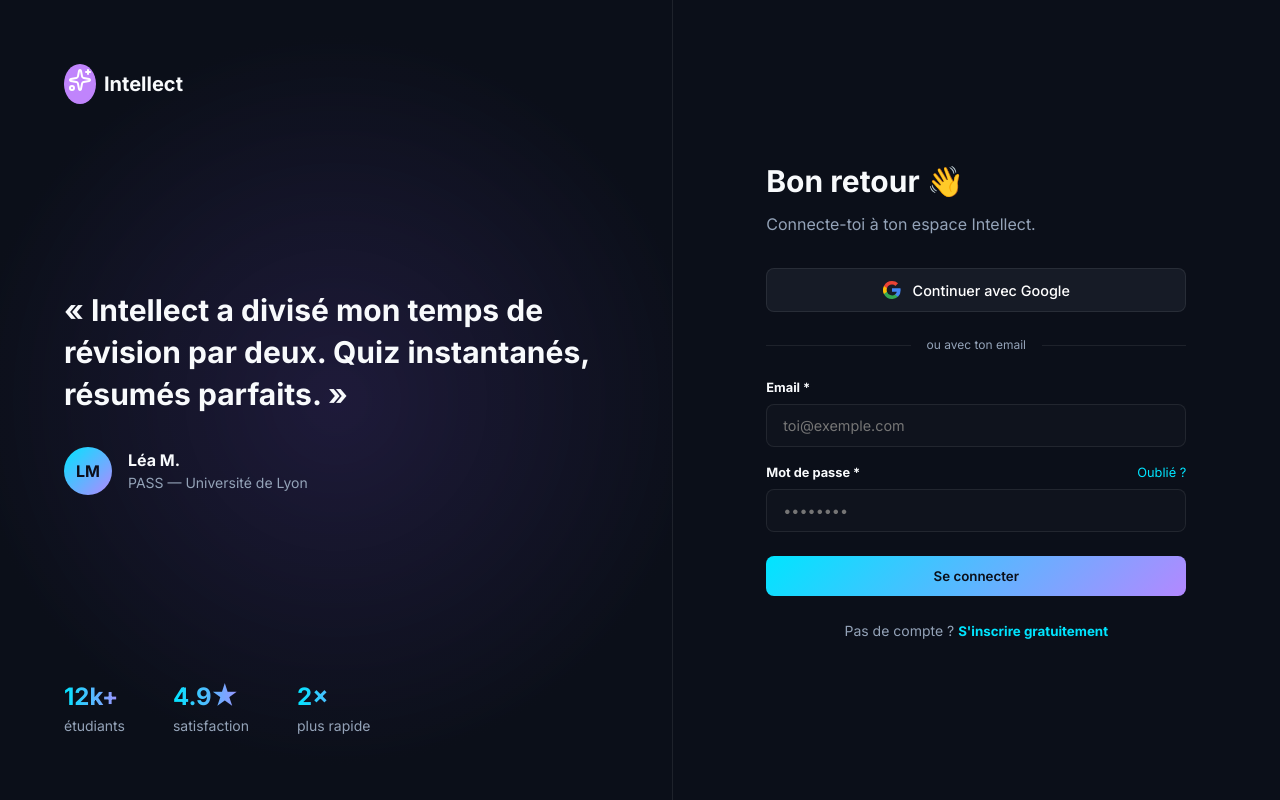
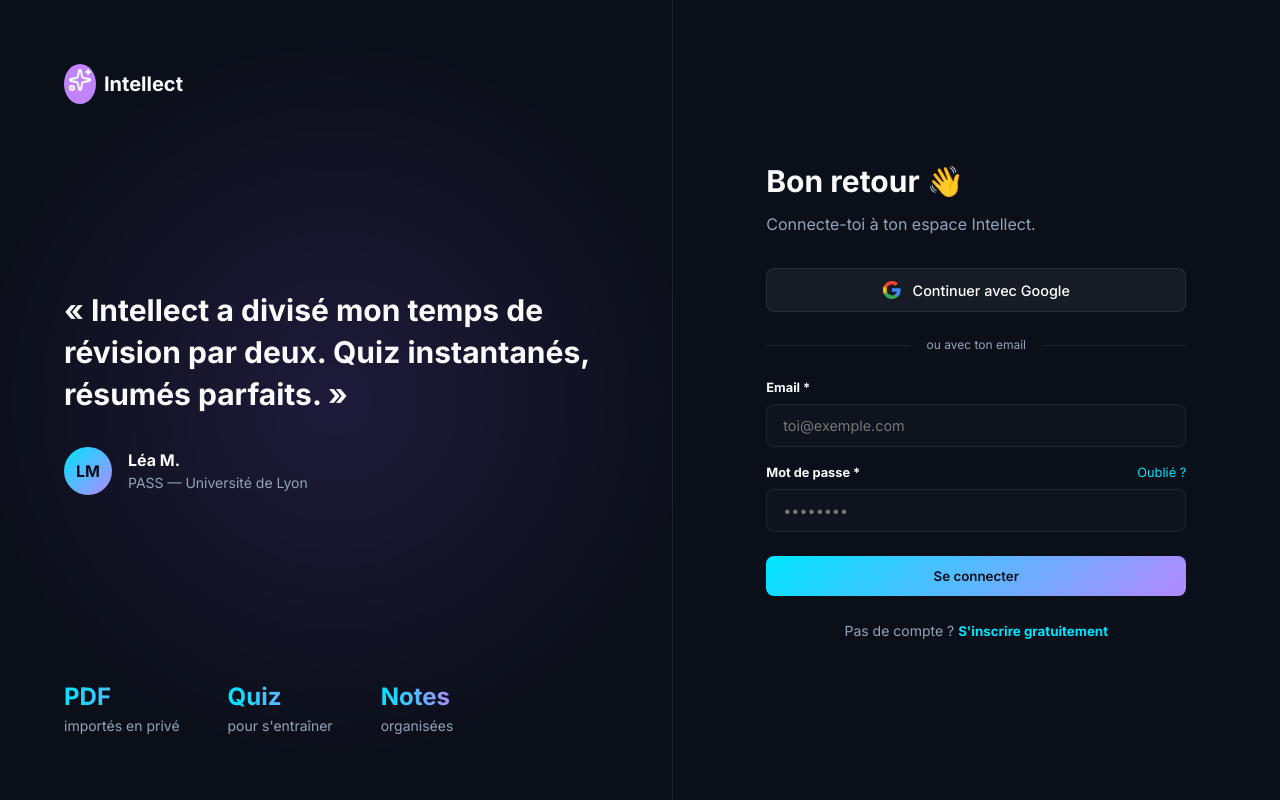
Before and after one commit to barrybachir-dev/intellect-app, a React (Vite) app: page /login in a window 1280 px wide. Built offline with nearby package versions, Linux system fonts and the light colour scheme; no server answers.

Commit message:
Align product copy with real features

```diff
--- a/src/pages/Auth.jsx
+++ b/src/pages/Auth.jsx
@@ -148,16 +148,16 @@
 
         <div style={{ display: 'flex', gap: '3rem' }}>
           <div>
-            <div className="text-2xl font-bold text-gradient">12k+</div>
-            <div className="text-sm text-secondary">étudiants</div>
+            <div className="text-2xl font-bold text-gradient">PDF</div>
+            <div className="text-sm text-secondary">importés en privé</div>
           </div>
           <div>
-            <div className="text-2xl font-bold text-gradient">4.9★</div>
-            <div className="text-sm text-secondary">satisfaction</div>
+            <div className="text-2xl font-bold text-gradient">Quiz</div>
+            <div className="text-sm text-secondary">pour s'entraîner</div>
           </div>
           <div>
-            <div className="text-2xl font-bold text-gradient">2×</div>
-            <div className="text-sm text-secondary">plus rapide</div>
+            <div className="text-2xl font-bold text-gradient">Notes</div>
+            <div className="text-sm text-secondary">organisées</div>
           </div>
         </div>
       </div>
--- a/src/pages/Landing.jsx
+++ b/src/pages/Landing.jsx
@@ -36,7 +36,7 @@
         </div>
 
         <p className="text-sm text-muted" style={{ marginTop: '1.5rem' }}>
-          Aucune carte bancaire requise · 1 000+ étudiants nous font confiance
+          Aucune carte bancaire requise · Commence gratuitement
         </p>
       </main>
 
@@ -79,7 +79,7 @@
               <Zap size={20} color="var(--accent-cyan)" />
             </div>
             <h3 className="text-xl font-bold" style={{ marginBottom: '0.75rem' }}>Vitesse extrême</h3>
-            <p className="text-secondary">Optimisé pour des réponses sub-secondes. Aucun temps mort entre toi et ton savoir.</p>
+            <p className="text-secondary">Un espace clair pour retrouver tes contenus et reprendre tes révisions.</p>
           </Card>
 
           <Card>
@@ -87,7 +87,7 @@
               <Shield size={20} color="var(--accent-cyan)" />
             </div>
             <h3 className="text-xl font-bold" style={{ marginBottom: '0.75rem' }}>100% privé</h3>
-            <p className="text-secondary">Tes documents restent les tiens. Chiffrement de bout en bout, jamais partagés sans ton consentement.</p>
+            <p className="text-secondary">Tes documents sont conservés dans un espace privé associé à ton compte.</p>
           </Card>
 
           <Card>
--- a/src/pages/Settings.jsx
+++ b/src/pages/Settings.jsx
@@ -13,10 +13,10 @@
     period: '/mois',
     description: 'Pour découvrir Intellect',
     features: [
-      '5 résumés par mois',
+      '10 résumés par mois',
       'Quiz illimités',
       'Notes illimitées',
-      'Export PDF',
+      'Export Markdown',
     ],
     locked: [],
   },
@@ -28,9 +28,9 @@
     description: 'Pour les étudiants sérieux',
     features: [
       'Résumés illimités',
-      'Quiz illimités',
+      'Quiz associés à tes documents',
       'Notes illimitées',
-      'Export PDF + Word',
+      'Exports Markdown',
       'Accès premium complet',
       'Support prioritaire',
     ],
```
